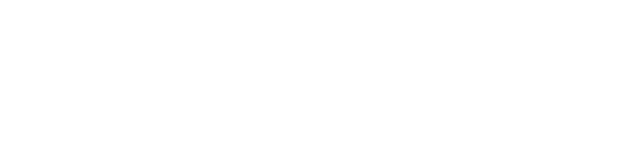
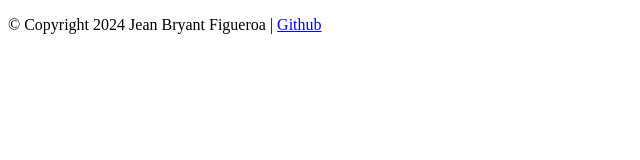
Before and after one commit to Hasturious/Hasturious-temp, a plain HTML site: page index.html in a window 1280 px wide. Shown: the whole page, without its empty margins (0-640 px from the left). Drawn offline with Linux system fonts and the light colour scheme.

Commit message:
Added Footer

```diff
--- a/index.html
+++ b/index.html
@@ -7,5 +7,9 @@
 </head>
 <body>
 
+
+
+
+    <footer><p>© Copyright 2024 Jean Bryant Figueroa | <a href="https://github.com/Hasturious" target="_blank">Github</a></p></footer>
 </body>
 </html>
```
